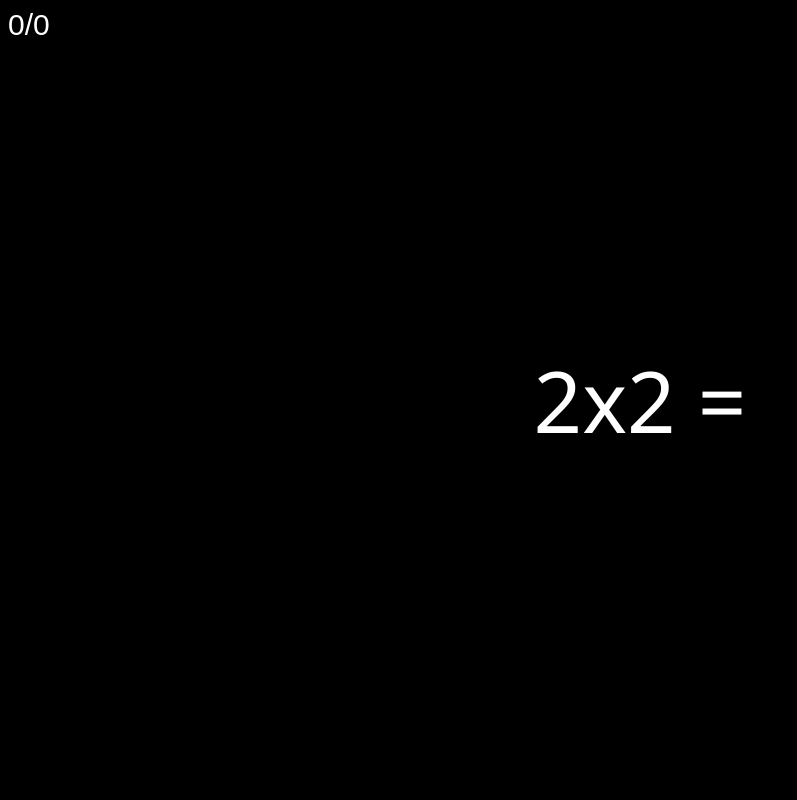
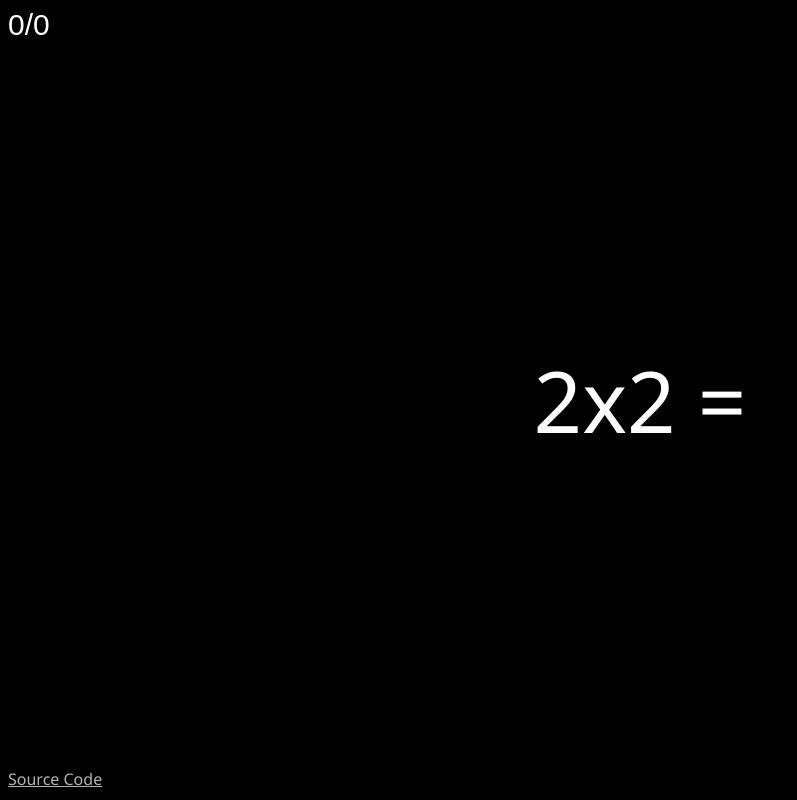
Before and after one commit to rodel77/Multiply, a plain HTML site: page index.html in a window 1280 px wide. Shown: the whole page, without its empty margins (0-797 px from the left). Drawn offline with Linux system fonts and the light colour scheme.

Commit message:
Source Code URL

```diff
--- a/index.html
+++ b/index.html
@@ -92,6 +92,8 @@
 </script>
 <body style="background-color:black;">
     <span class="score" id="score"></span>
+    <br>
+    <a class="sc" href="https://github.com/rodel77/Multiply">Source Code</a>
 
     <span class="centered op"><span id="opIn"></span> = <span id="num"></span></span>
 </body>
--- a/style.css
+++ b/style.css
@@ -29,6 +29,13 @@ body {
     font-size: 20px;
 }
 
+.sc {
+    color: #b4b4b4;
+    font-family: 'Segoe UI', Arial;
+    position: fixed;
+    bottom: 10px;
+}
+
 .op {
     font-family: 'Segoe UI', Arial;
     font-size: 85px;
```
